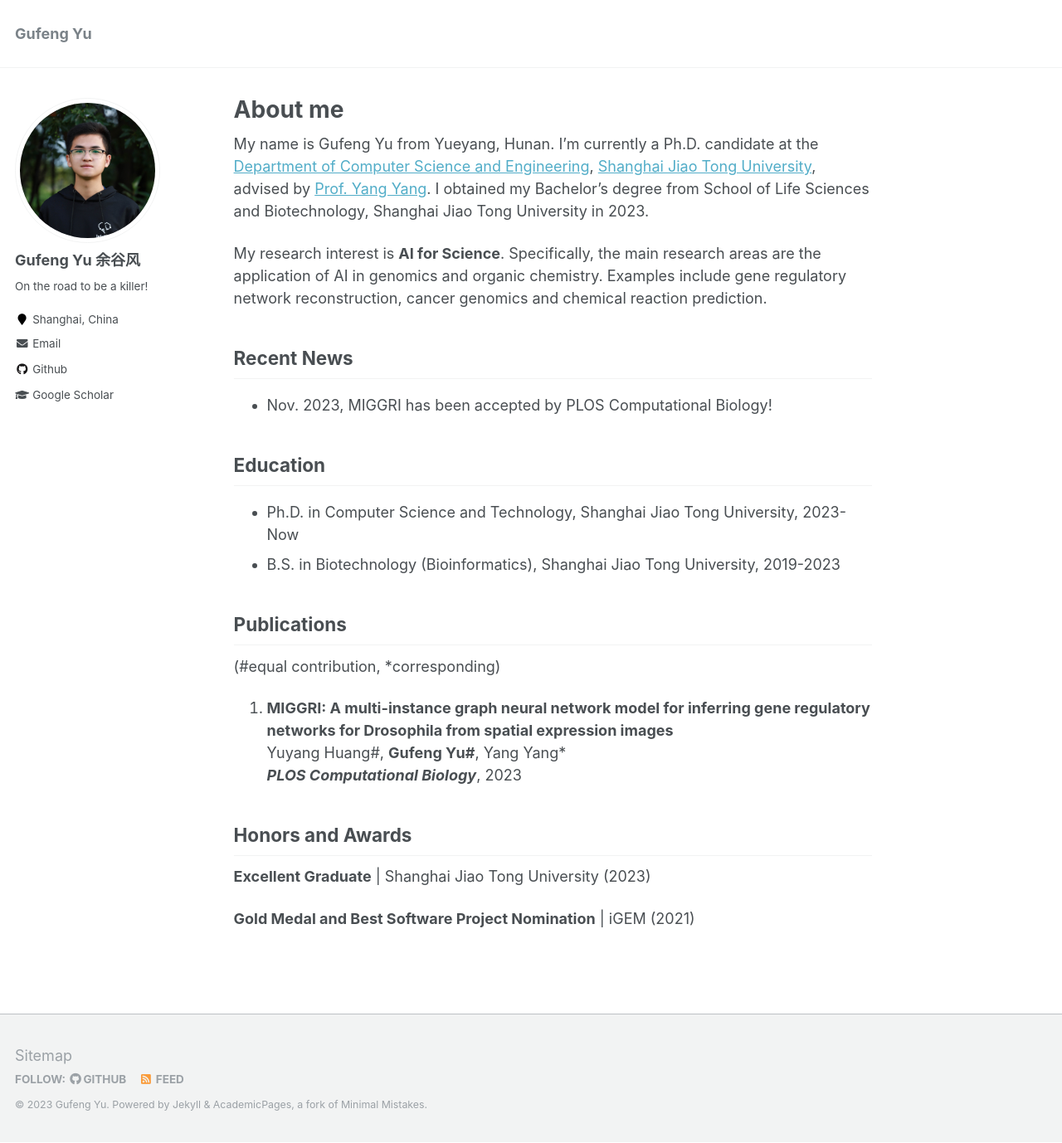
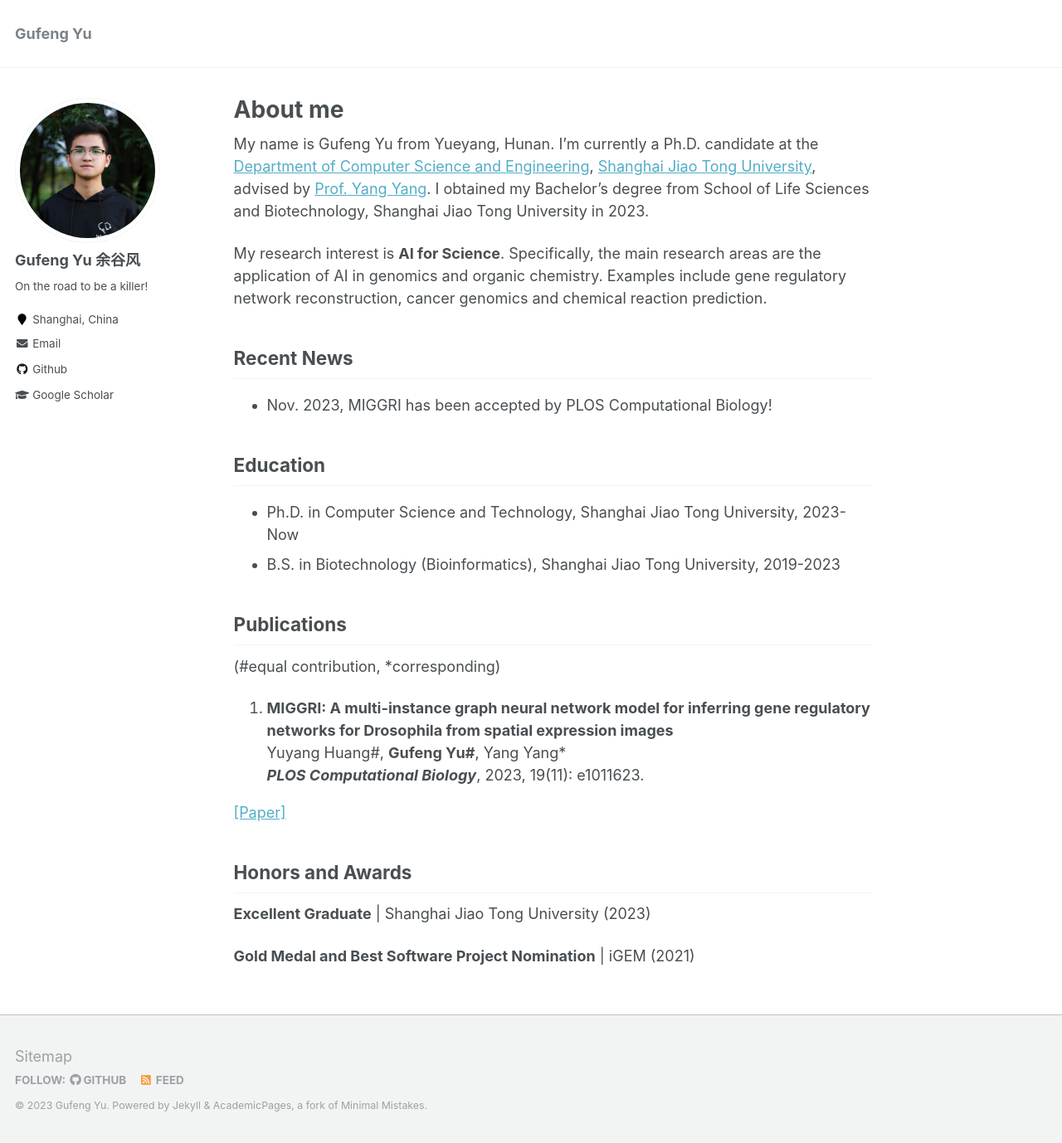
Before and after one commit to GufengYu520/gufengyu520.github.io, a Jekyll site: the page built from _pages/about.md, in a window 1280 px wide and 1378 px high. Shown: the whole window at 83% size. Built offline with Jekyll 4.4.1, drawn with Linux system fonts in a browser that asks for light colours.

Commit message:
Update about.md

```diff
--- a/_pages/about.md
+++ b/_pages/about.md
@@ -33,7 +33,9 @@ My research interest is **AI for Science**. Specifically, the main research area
 
 1. **MIGGRI: A multi-instance graph neural network model for inferring gene regulatory networks for Drosophila from spatial expression images**
     Yuyang Huang#, **Gufeng Yu#**, Yang Yang*
-  ***PLOS Computational Biology***, 2023
+  ***PLOS Computational Biology***, 2023, 19(11): e1011623.
+
+  [[Paper]](https://journals.plos.org/ploscompbiol/article?id=10.1371/journal.pcbi.1011623)
 
 
 
```
